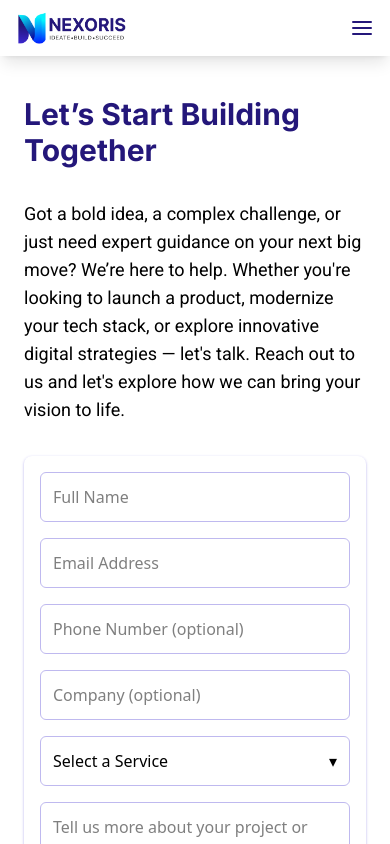
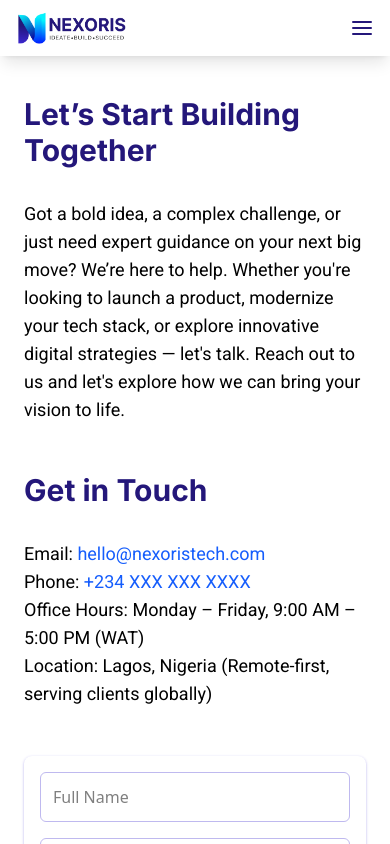
Before and after one commit to Cned7/nexoris-website, a Next.js app: page /contact-us in a window 390 px wide. Shown: the top 844 px of the page. Built offline with nearby package versions, Linux system fonts and the light colour scheme.

Commit message:
added phone no and email to contact page

```diff
--- a/src/app/contact-us/page.tsx
+++ b/src/app/contact-us/page.tsx
@@ -79,6 +79,16 @@ export default function ContactPage() {
         let&apos;s talk. Reach out to us and let&apos;s explore how we can bring your vision to life.
       </p>
 
+      {/* Contact Details */}
+        <div className="space-y-4 text-body my-12">
+          <div className="text-body text-lg">
+            <h2 className="text-3xl font-semibold font-heading text-heading mb-8">Get in Touch</h2>
+            <p>Email: <a href="mailto:hello@nexoristech.com" className="text-blue-600">hello@nexoristech.com</a></p>
+            <p>Phone: <a href="tel:+234XXXXXXXXXX" className="text-blue-600">+234 XXX XXX XXXX</a></p>
+            <p>Office Hours: Monday – Friday, 9:00 AM – 5:00 PM (WAT)</p>
+            <p>Location: Lagos, Nigeria (Remote-first, serving clients globally)</p>
+          </div>
+        </div>
       <div>
         {/* Contact Form */}
         <form
```
